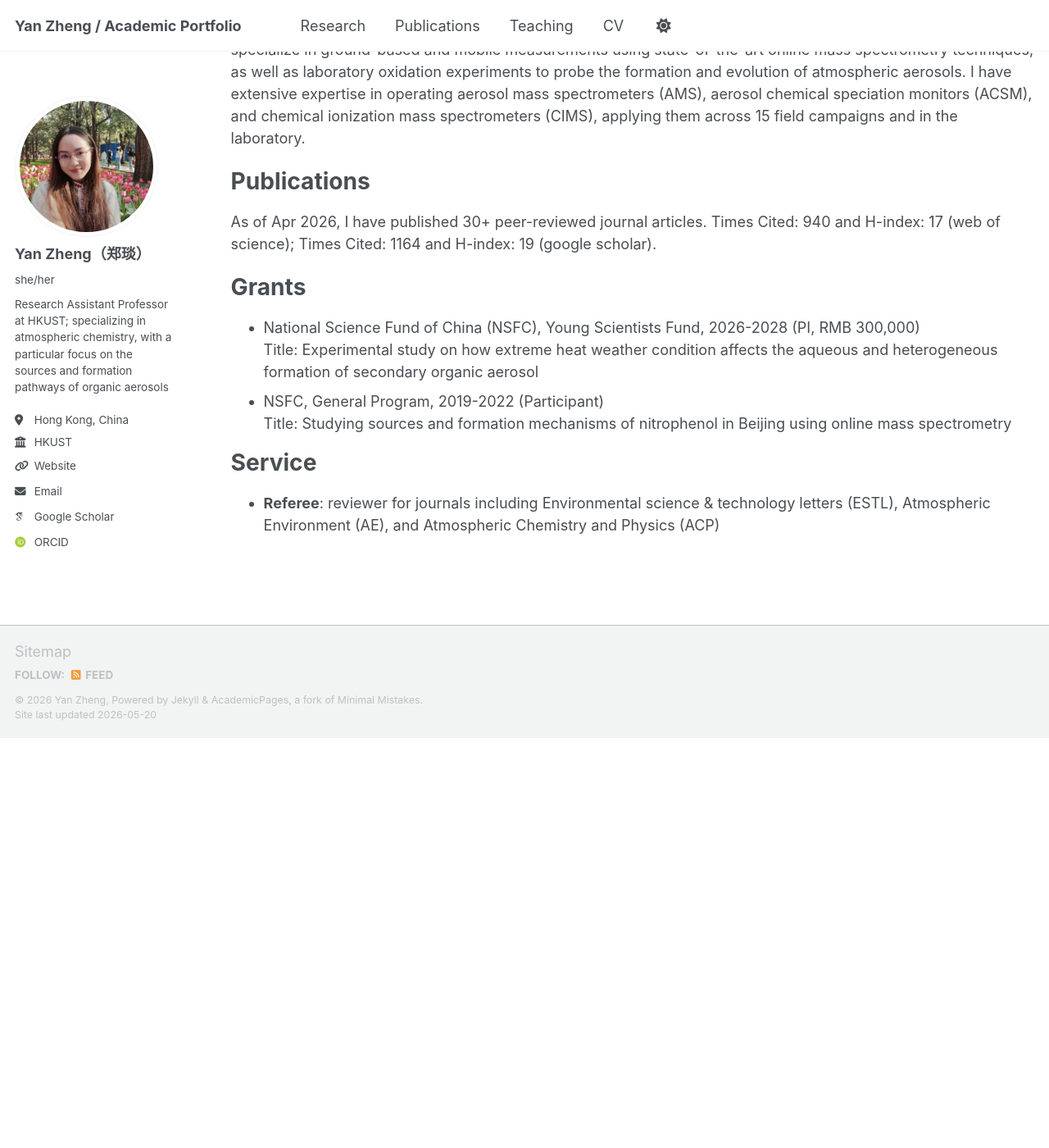
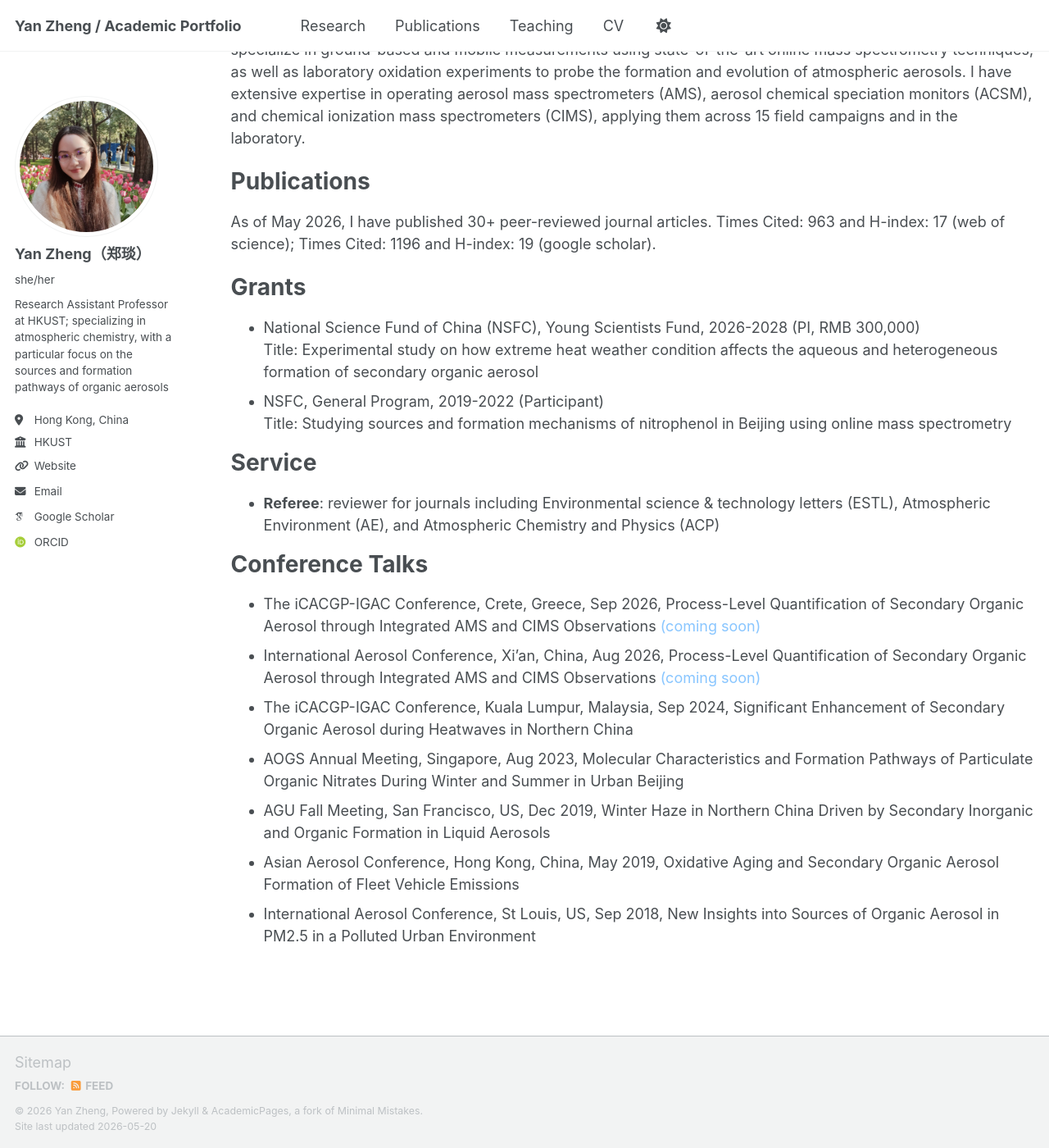
Before and after one commit to yanzheng41/yanzheng41.github.io, a Jekyll site: the page built from _pages/cv.md, in a window 1280 px wide and 1400 px high, scrolled down 565 px. Shown: the whole window at 82% size. Built offline with Jekyll 4.4.1, drawn with Linux system fonts in a browser that asks for light colours; some web fonts are replaced; a script bundle is joined from its source files by our own code; library files that are not in the unit come from our copies; before the commit the page ends 1465 px from its top, so only the background shows below that.

Commit message:
Update cv.md

```diff
--- a/_pages/cv.md
+++ b/_pages/cv.md
@@ -27,7 +27,7 @@ My research focuses on advancing the characterization of atmospheric chemical co
 
 Publications
 ======
-As of Apr 2026, I have published 30+ peer-reviewed journal articles. Times Cited: 940 and H-index: 17 (web of science); Times Cited: 1164 and H-index: 19 (google scholar).
+As of May 2026, I have published 30+ peer-reviewed journal articles. Times Cited: 963 and H-index: 17 (web of science); Times Cited: 1196 and H-index: 19 (google scholar).
 
 Grants
 ======
@@ -39,3 +39,13 @@ Grants
 Service
 ======
 * **Referee**: reviewer for journals including Environmental science & technology letters (ESTL), Atmospheric Environment (AE), and Atmospheric Chemistry and Physics (ACP)
+
+Conference Talks
+======
+* The iCACGP-IGAC Conference, Crete, Greece, Sep 2026, Process-Level Quantification of Secondary Organic Aerosol through Integrated AMS and CIMS Observations <span style="color: #89c6ff;">(coming soon)</span>
+* International Aerosol Conference, Xi'an, China, Aug 2026, Process-Level Quantification of Secondary Organic Aerosol through Integrated AMS and CIMS Observations <span style="color: #89c6ff;">(coming soon)</span>
+* The iCACGP-IGAC Conference, Kuala Lumpur, Malaysia, Sep 2024, Significant Enhancement of Secondary Organic Aerosol during Heatwaves in Northern China
+* AOGS Annual Meeting, Singapore, Aug 2023, Molecular Characteristics and Formation Pathways of Particulate Organic Nitrates During Winter and Summer in Urban Beijing
+* AGU Fall Meeting, San Francisco, US, Dec 2019, Winter Haze in Northern China Driven by Secondary Inorganic and Organic Formation in Liquid Aerosols
+* Asian Aerosol Conference, Hong Kong, China, May 2019, Oxidative Aging and Secondary Organic Aerosol Formation of Fleet Vehicle Emissions
+* International Aerosol Conference, St Louis, US, Sep 2018, New Insights into Sources of Organic Aerosol in PM2.5 in a Polluted Urban Environment
```
